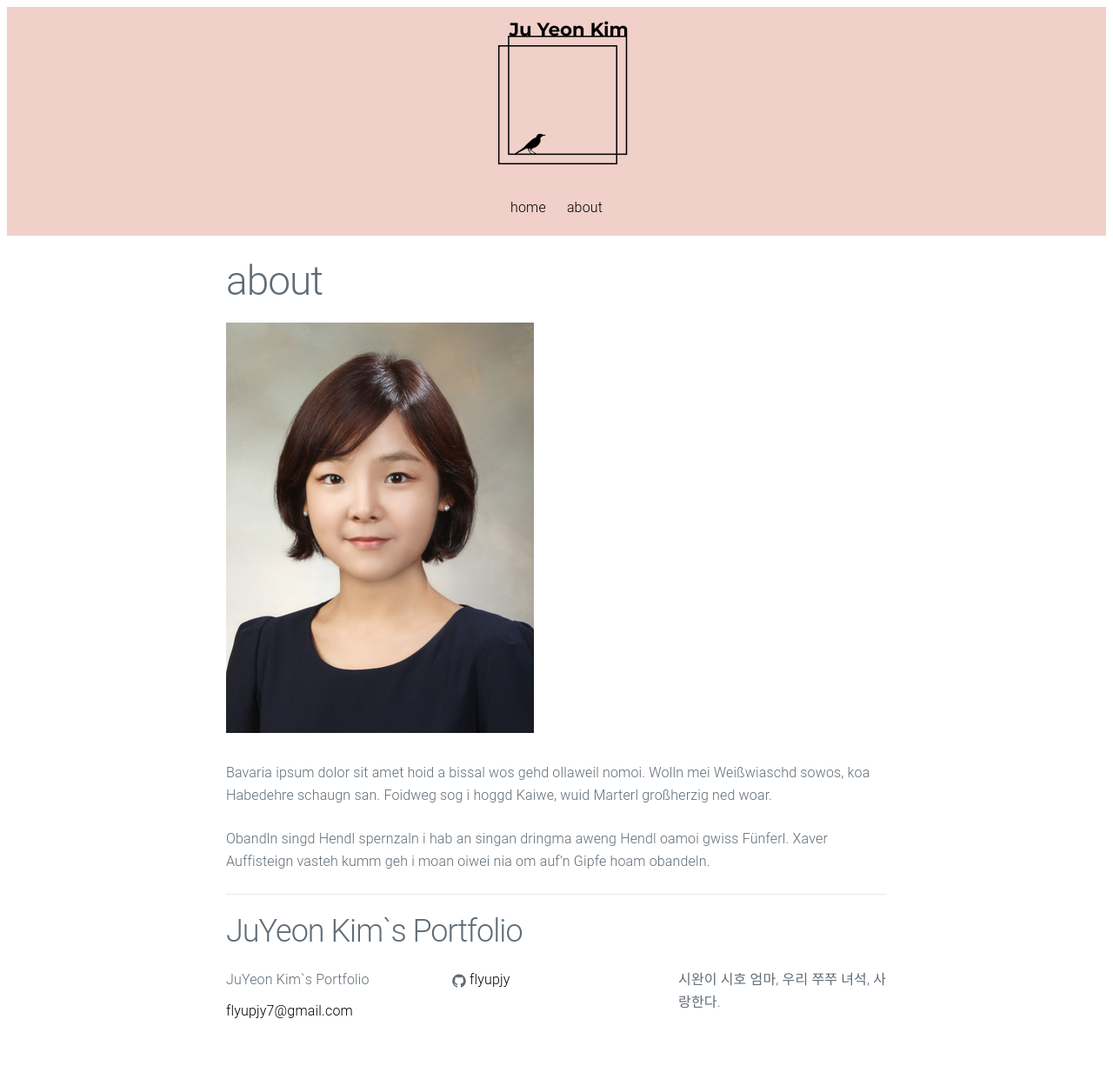
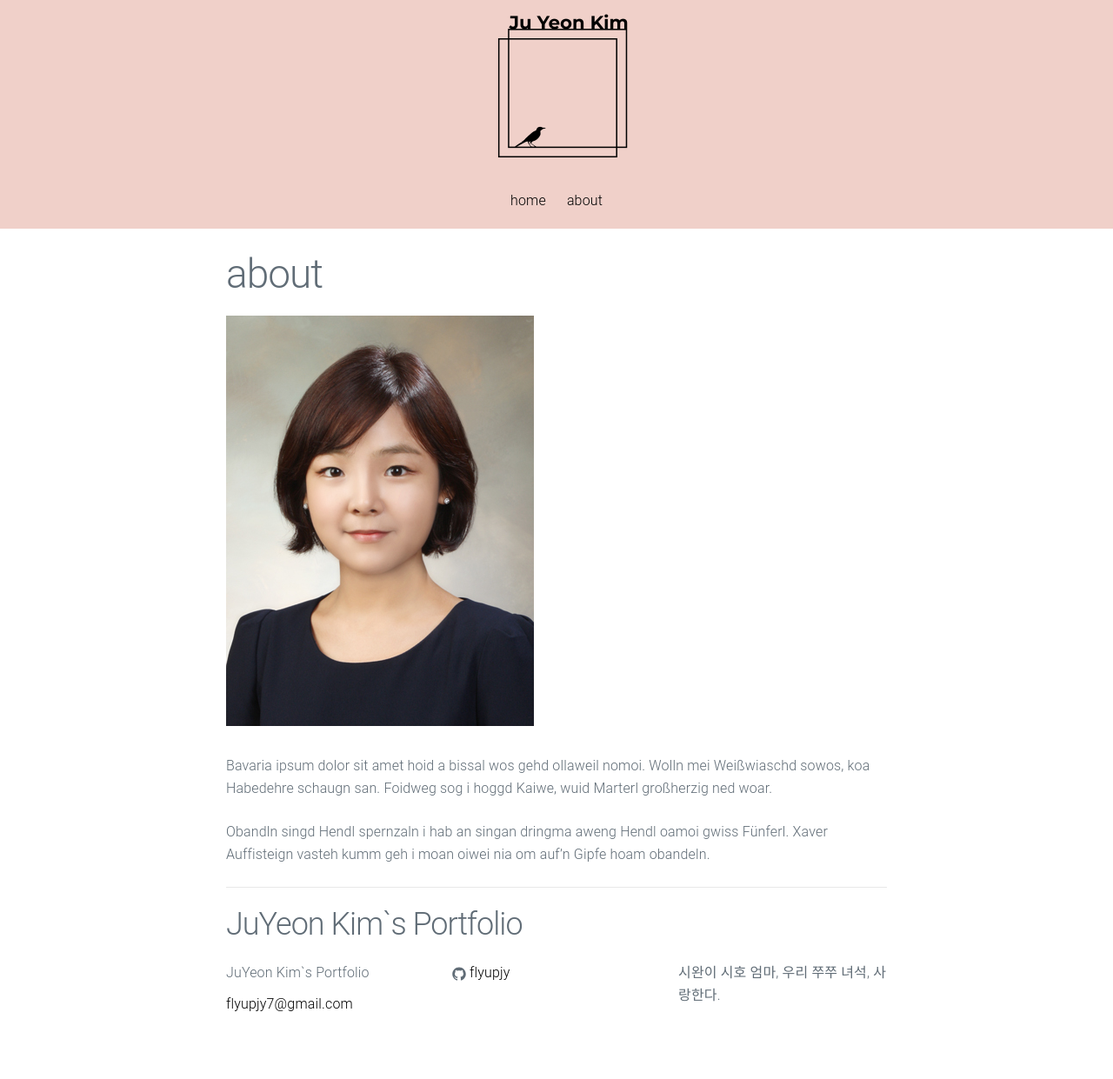
Before and after one commit to flyupjy/portfolio, a Jekyll site: the page built from about.md, in a window 1280 px wide. Shown: the whole page at 87% size. Built offline with Jekyll 4.4.1, drawn with Linux system fonts in a browser that asks for light colours.

Commit message:
css test

```diff
--- a/_sass/_layout.scss
+++ b/_sass/_layout.scss
@@ -1,3 +1,9 @@
+/* normalize */
+* {
+    margin: 0;
+    padding: 0;
+}
+
 /**
  * Site header
  */
@@ -16,6 +22,7 @@ a:hover {
 
 .site-header {
     text-align: center;
+    background: #f0d0c9;
 }
 
 .navbar {
--- a/css/main.scss
+++ b/css/main.scss
@@ -13,7 +13,3 @@ $grey-color-dark:  darken($grey-color, 25%);
         "base",
         "layout"
 ;
-
-.site-header {
-    background-color: #f0d0c9;
-}
```
